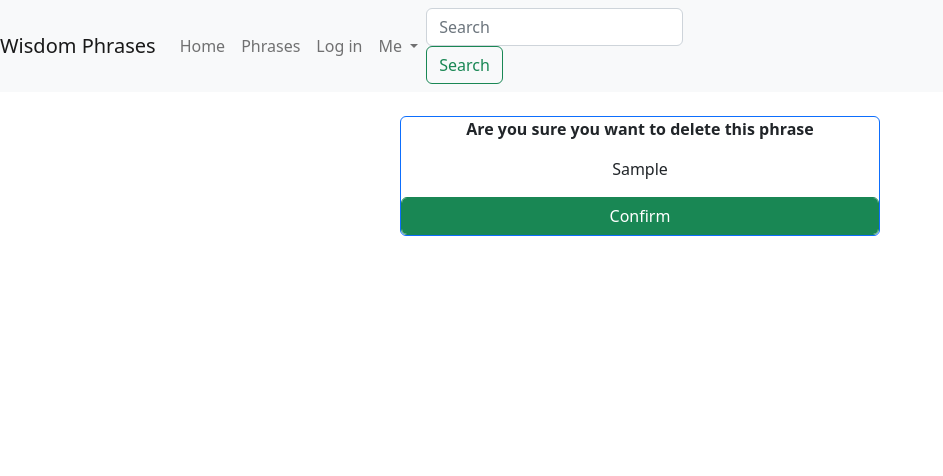
After one commit to andres777-stack/phrases, a Django app: page /phrases/joke/1/delete/ in a window 1280 px wide. The commit adds this page. Shown: the top 476 px of the page, without its empty margins (0-943 px from the left). Run offline with Django 4.2, Linux system fonts and the light colour scheme; tables that the repository leaves empty hold one stand-in row (values such as "Sample post"); some libraries are stand-ins or nearby versions.

Commit message:
adding delete wiew

```diff
--- a/phrases/urls.py
+++ b/phrases/urls.py
@@ -1,6 +1,6 @@
 from django.urls import path
 from .views import (PhraseListView, PhraseDetailView, PhraseCreateView,
-PhraseUpdateView)
+PhraseUpdateView, PhraseDeleteView)
 
 app_name = 'phrases'
 
@@ -9,4 +9,6 @@ urlpatterns = [
     path('joke/<int:pk>/', PhraseDetailView.as_view(), name='detail'),
     path('joke/create/', PhraseCreateView.as_view(), name='create'),
     path('joke/<int:pk>/update/', PhraseUpdateView.as_view(), name='update'),
+    path('joke/<int:pk>/delete/', PhraseDeleteView.as_view(), name='delete'),
+
 ]
--- a/phrases/views.py
+++ b/phrases/views.py
@@ -1,5 +1,6 @@
-from django.views.generic import ListView, DetailView, CreateView, UpdateView
+from django.views.generic import ListView, DetailView, CreateView, UpdateView, DeleteView
 from .models import Phrase
+from django.urls import reverse_lazy
 
 class PhraseListView(ListView):
     model = Phrase
@@ -14,4 +15,9 @@ class PhraseCreateView(CreateView):
 class PhraseUpdateView(UpdateView):
     model = Phrase
     fields = ['sentence', 'author']
+
+class PhraseDeleteView(DeleteView):
+    model = Phrase
+    success_url = reverse_lazy('phrases:list')
+
 # Create your views here.
--- /dev/null
+++ b/templates/phrases/phrase_confirm_delete.html
@@ -0,0 +1,14 @@
+{%extends '_base.html'%}
+
+{% block title %} Delete Phrase {%endblock %}
+
+{% block main %}
+<div class="card border-primary m-auto mb-3 text-center" style="max-width: 30rem">
+    <form action="" method="post">
+        {%csrf_token%}
+        <p><strong>Are you sure you want to delete this phrase</strong></p>
+        <p>{{phrase.sentence}}</p>
+        <button class="btn btn-success form-control">Confirm</button>
+    </form>
+</div>
+{% endblock %}
--- a/templates/phrases/phrase_list.html
+++ b/templates/phrases/phrase_list.html
@@ -7,7 +7,8 @@
 <ul class="list-group list-group-flush mb-3">
     {%for phrase in phrase_list%}
     <li class="list-group-item"><a href="{{ phrase.get_absolute_url }}">{{phrase.sentence}}</a>
-    <a class="btn btn-info btn-sm float-right" href="{% url 'phrases:update' phrase.pk %}">Update</a>
+    <a class="btn btn-info btn-sm float-right mr-2" href="{% url 'phrases:update' phrase.pk %}">Update</a>
+    <a href="{% url 'phrases:delete' phrase.pk %}" class="btn btn-danger btn-sm float-right mr-2">Delete</a>
     </li>
     {%endfor%}
 </ul>
```
